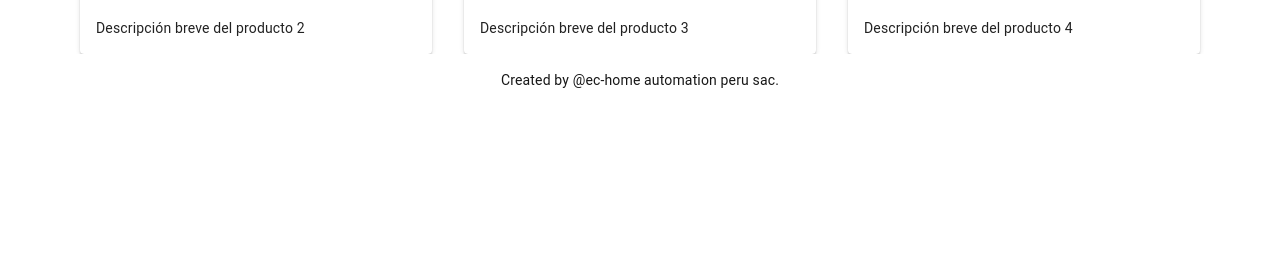
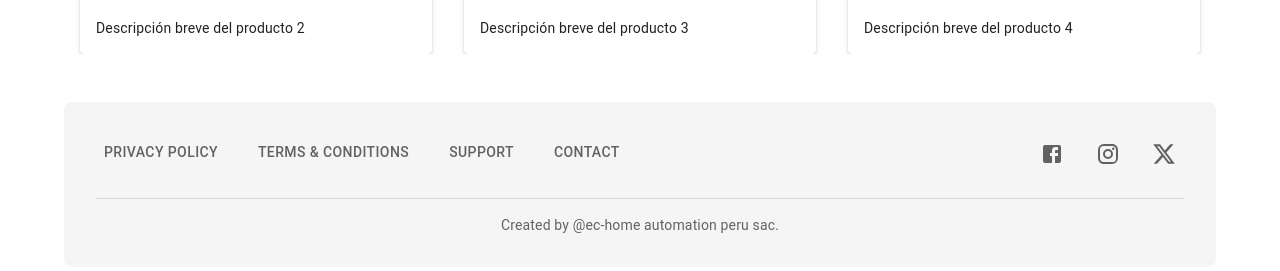
Before and after one commit to fsoarezperu/avab2, a Next.js app: page / in a window 1280 px wide. Shown: the part 1311-1582 px from the top of the page. Before the commit the page ends 1433 px from the top, so only its background shows below. Built offline with nearby package versions, Linux system fonts and the light colour scheme.

Commit message:
footer agregado

```diff
--- a/app/page.tsx
+++ b/app/page.tsx
@@ -9,6 +9,9 @@ import "slick-carousel/slick/slick-theme.css";
 import ArrowForwardIosIcon from '@mui/icons-material/ArrowForwardIos';
 import ArrowBackIosIcon from '@mui/icons-material/ArrowBackIos';
 import { useRef } from 'react';
+import FacebookIcon from '@mui/icons-material/Facebook';
+import InstagramIcon from '@mui/icons-material/Instagram';
+import XIcon from '@mui/icons-material/X';
 
 export default function Home() {
   const sliderRef = useRef<Slider>(null);
@@ -255,7 +258,7 @@ export default function Home() {
                   onClick={previous}
                   sx={{
                     position: 'absolute',
-                    left: { xs: -16, md: -32 },  // Added missing closing brace
+                    left: { xs: 8, md: 16 },  // Changed from -16/-32 to positive values
                     top: '50%',
                     transform: 'translateY(-50%)',
                     bgcolor: 'background.paper',
@@ -284,21 +287,88 @@ export default function Home() {
                 </IconButton>
               </Box>
             </Box>
+
+            {/* Links and Social Media Section */}
+            <Box
+              sx={{
+                gridColumn: '1 / -1',
+                bgcolor: 'grey.100',
+                p: 4,
+                mt: 4,
+                borderRadius: 2,
+              }}
+            >
+              <Stack
+                direction={{ xs: 'column', md: 'row' }}
+                justifyContent="space-between"
+                alignItems={{ xs: 'center', md: 'flex-start' }}
+                spacing={3}
+              >
+                {/* Links */}
+                <Stack
+                  direction={{ xs: 'column', sm: 'row' }}
+                  spacing={3}
+                  alignItems="center"
+                >
+                  <Button color="inherit" sx={{ color: 'text.secondary' }}>
+                    Privacy Policy
+                  </Button>
+                  <Button color="inherit" sx={{ color: 'text.secondary' }}>
+                    Terms & Conditions
+                  </Button>
+                  <Button color="inherit" sx={{ color: 'text.secondary' }}>
+                    Support
+                  </Button>
+                  <Button color="inherit" sx={{ color: 'text.secondary' }}>
+                    Contact
+                  </Button>
+                </Stack>
+
+                {/* Social Media Icons */}
+                <Stack direction="row" spacing={2}>
+                  <IconButton
+                    href="https://facebook.com"
+                    target="_blank"
+                    rel="noopener noreferrer"
+                    sx={{ color: 'text.secondary' }}
+                  >
+                    <FacebookIcon />
+                  </IconButton>
+                  <IconButton
+                    href="https://instagram.com"
+                    target="_blank"
+                    rel="noopener noreferrer"
+                    sx={{ color: 'text.secondary' }}
+                  >
+                    <InstagramIcon />
+                  </IconButton>
+                  <IconButton
+                    href="https://x.com"
+                    target="_blank"
+                    rel="noopener noreferrer"
+                    sx={{ color: 'text.secondary' }}
+                  >
+                    <XIcon />
+                  </IconButton>
+                </Stack>
+              </Stack>
+
+              {/* Company Footer */}
+              <Box sx={{
+                mt: 3,
+                pt: 2,
+                borderTop: 1,
+                borderColor: 'divider',
+                display: 'flex',
+                justifyContent: 'center'
+              }}>
+                <Typography variant="body2" color="text.secondary">
+                  Created by @ec-home automation peru sac.
+                </Typography>
+              </Box>
+            </Box>
+
           </Box>
-        </Box>
-
-        <Box
-          component="footer"
-          sx={{
-            gridRow: 3,
-            display: 'flex',
-            justifyContent: 'center',
-            alignItems: 'center'
-          }}
-        >
-          <Typography variant="body2">
-            Created by @ec-home automation peru sac.
-          </Typography>
         </Box>
       </Box>
     </Container>
```
